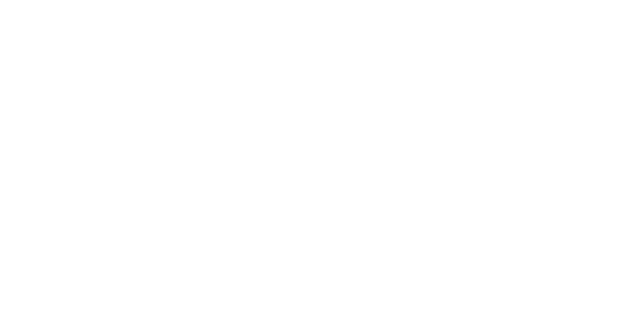
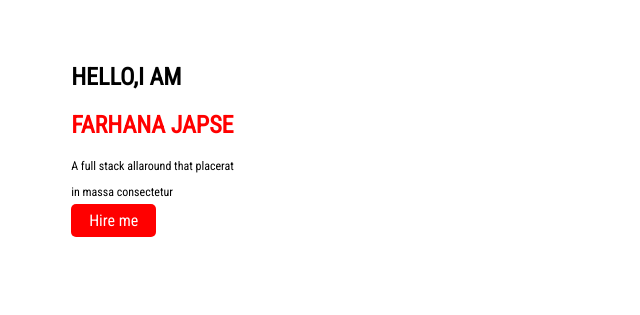
Before and after one commit to FarhanaAlamjapse/Assignment-portfolio, a plain HTML site: page index.html in a window 1280 px wide. Shown: the whole page, without its empty margins (0-640 px from the left). Drawn offline with Linux system fonts and the light colour scheme.

Commit message:
top part

```diff
--- a/index.html
+++ b/index.html
@@ -4,8 +4,26 @@
     <meta charset="UTF-8">
     <meta name="viewport" content="width=device-width, initial-scale=1.0">
     <title>Japse website</title>
+    <link rel="stylesheet" href="style.css">
+    <link rel="preconnect" href="https://fonts.gstatic.com">
+<link href="https://fonts.googleapis.com/css2?family=Roboto+Condensed&display=swap" rel="stylesheet">
 </head>
 <body>
+    <section class="top-part">
+  <div class="halfwidth">
+     <h1>HELLO,I AM</h1>
+     <h1><span class="highlight">FARHANA JAPSE</span></h1>
+     <P>A full stack allaround that placerat</p>
+      <p>in massa consectetur</P>
+     <a class="link-button" target="_blank" href="https://www.linkedin.com/in/farhana-alam-japse-3a470b203/">Hire me</a>
+  </div>
+ <div class="halfwidth">
+ <img src="">
+
+ </div>
+
+
+    </section>
 
 </body>
 </html>
--- a/style.css
+++ b/style.css
@@ -0,0 +1,28 @@
+body{
+
+    font-family: 'Roboto Condensed', sans-serif;
+
+}
+.link-button{
+
+   background-color:red;
+   color:white;
+   padding:7px 18px;
+   border-radius:5px;
+   text-decoration: none;
+}
+.highlight{
+ color:red;
+}
+
+p{
+font-size:12px;
+font-weight: 500;
+}
+.halfwidth{
+  width:35%;
+  height:40%;
+  margin:5%;
+  padding:3%
+  float:left;
+}
```
